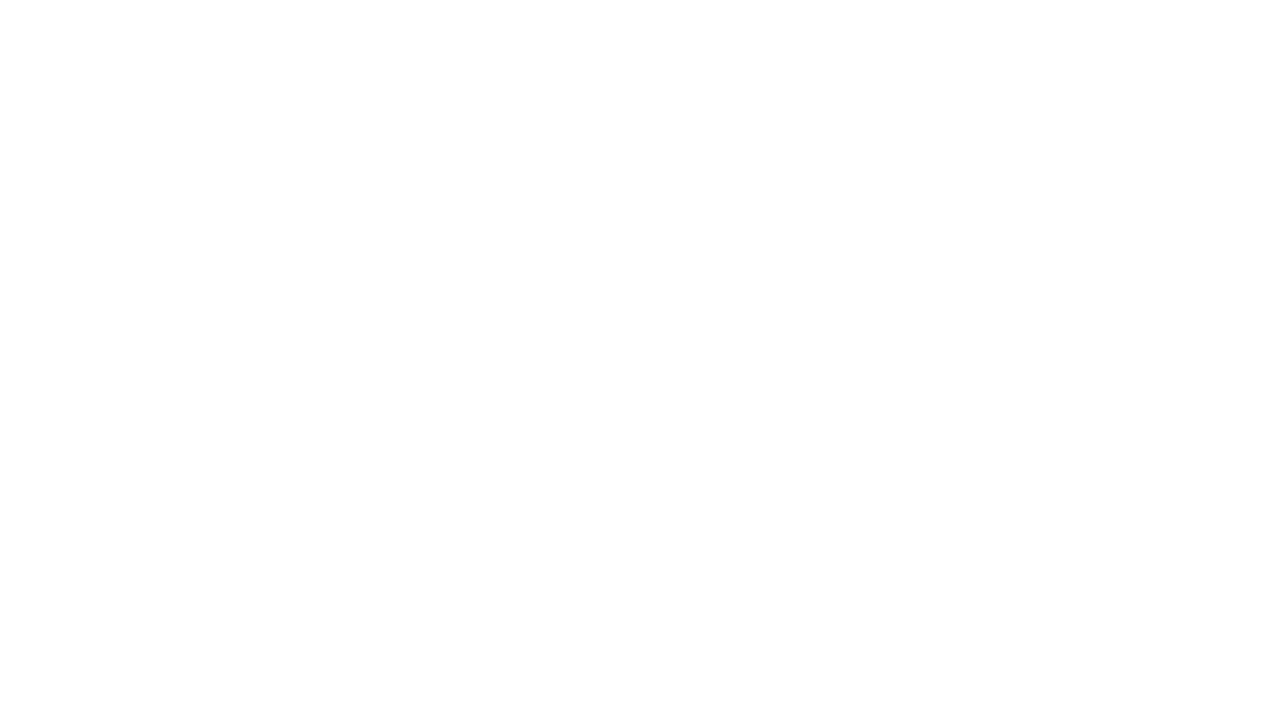
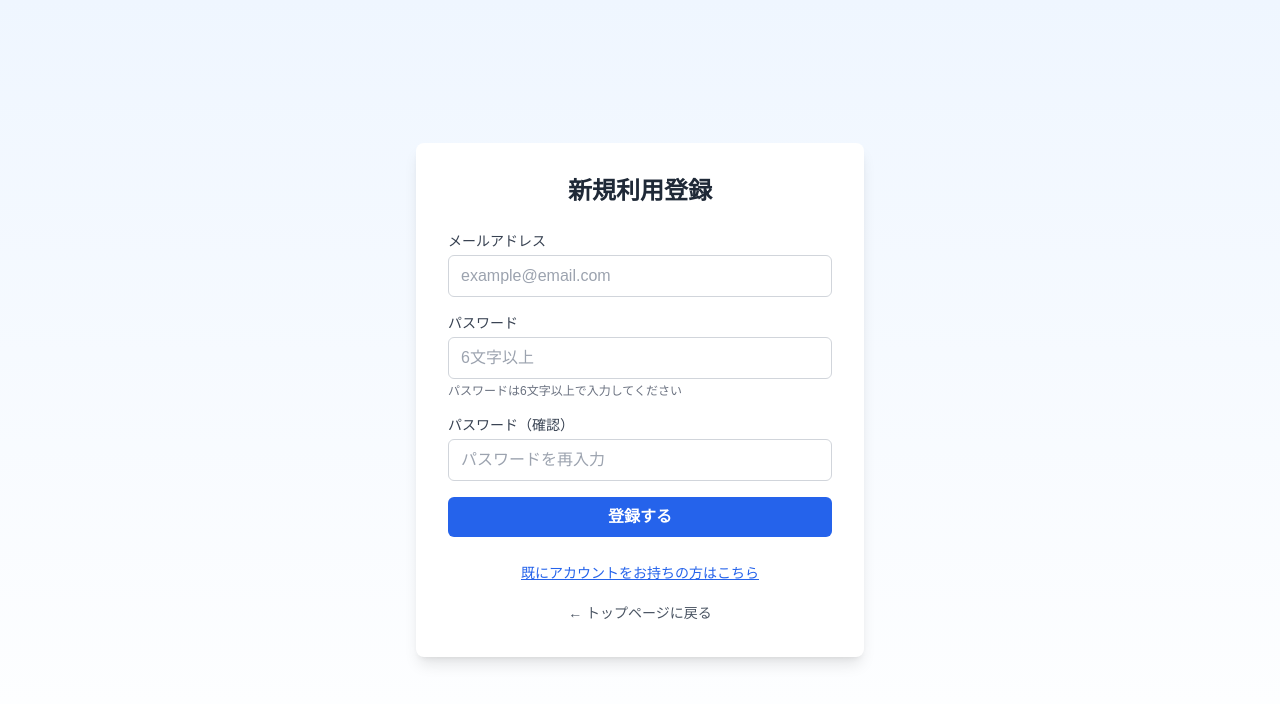
Before and after one commit to takanag/greeting, a Next.js app: page /greeting/signup in a window 1280 px wide. Before the commit this address had no page. Shown: the top 704 px of the page. Built offline with nearby package versions, Linux system fonts and the light colour scheme; no server answers.

Commit message:
Add greeting top page and signup page

```diff
--- /dev/null
+++ b/app/greeting/page.tsx
@@ -0,0 +1,34 @@
+import Link from 'next/link';
+
+export default function GreetingTopPage() {
+  return (
+    <div className="min-h-screen flex items-center justify-center bg-gradient-to-b from-blue-50 to-white">
+      <div className="max-w-md w-full bg-white rounded-lg shadow-lg p-8">
+        <h1 className="text-3xl font-bold text-center mb-8 text-gray-800">
+          Greeting Page作成
+        </h1>
+
+        <div className="space-y-4">
+          <Link
+            href="/greeting/signup"
+            className="block w-full bg-blue-600 text-white text-center py-3 px-6 rounded-md hover:bg-blue-700 transition-colors font-semibold"
+          >
+            新規利用登録
+          </Link>
+
+          <Link
+            href="/greeting/admin/login"
+            className="block w-full bg-gray-600 text-white text-center py-3 px-6 rounded-md hover:bg-gray-700 transition-colors font-semibold"
+          >
+            ログイン
+          </Link>
+        </div>
+
+        <div className="mt-8 text-center text-sm text-gray-600">
+          <p>既にアカウントをお持ちの方は「ログイン」を、</p>
+          <p>新規でアカウントを作成する方は「新規利用登録」をクリックしてください。</p>
+        </div>
+      </div>
+    </div>
+  );
+}
--- /dev/null
+++ b/app/greeting/signup/page.tsx
@@ -0,0 +1,204 @@
+'use client';
+
+import { useState } from 'react';
+import { createClient } from '@/lib/supabase/client';
+import { useRouter } from 'next/navigation';
+import Link from 'next/link';
+
+export default function SignupPage() {
+  const [email, setEmail] = useState('');
+  const [password, setPassword] = useState('');
+  const [confirmPassword, setConfirmPassword] = useState('');
+  const [loading, setLoading] = useState(false);
+  const [error, setError] = useState<string | null>(null);
+  const [success, setSuccess] = useState(false);
+  const router = useRouter();
+  const supabase = createClient();
+
+  const handleSignup = async (e: React.FormEvent) => {
+    e.preventDefault();
+    setLoading(true);
+    setError(null);
+    setSuccess(false);
+
+    // バリデーション
+    if (!email || !password || !confirmPassword) {
+      setError('すべての項目を入力してください');
+      setLoading(false);
+      return;
+    }
+
+    if (password !== confirmPassword) {
+      setError('パスワードが一致しません');
+      setLoading(false);
+      return;
+    }
+
+    if (password.length < 6) {
+      setError('パスワードは6文字以上で入力してください');
+      setLoading(false);
+      return;
+    }
+
+    try {
+      const { data, error } = await supabase.auth.signUp({
+        email,
+        password,
+      });
+
+      if (error) {
+        let errorMessage = '登録に失敗しました。もう一度お試しください。';
+
+        if (error.message === 'User already registered') {
+          errorMessage = 'このメールアドレスは既に登録されています';
+        } else if (error.message.includes('Password')) {
+          errorMessage = 'パスワードの形式が正しくありません';
+        } else if (error.message.includes('Email')) {
+          errorMessage = 'メールアドレスの形式が正しくありません';
+        }
+
+        setError(errorMessage);
+        setLoading(false);
+        return;
+      }
+
+      if (data.user) {
+        setSuccess(true);
+        // 3秒後にログインページにリダイレクト
+        setTimeout(() => {
+          router.push('/greeting/admin/login');
+        }, 3000);
+      }
+    } catch (err: any) {
+      const errorMessage = err.message || '登録に失敗しました。もう一度お試しください。';
+      setError(errorMessage);
+      setLoading(false);
+    }
+  };
+
+  if (success) {
+    return (
+      <div className="min-h-screen flex items-center justify-center bg-gradient-to-b from-blue-50 to-white">
+        <div className="max-w-md w-full bg-white rounded-lg shadow-lg p-8 text-center">
+          <div className="mb-4">
+            <div className="mx-auto w-16 h-16 bg-green-100 rounded-full flex items-center justify-center mb-4">
+              <svg className="w-8 h-8 text-green-600" fill="none" stroke="currentColor" viewBox="0 0 24 24">
+                <path strokeLinecap="round" strokeLinejoin="round" strokeWidth={2} d="M5 13l4 4L19 7" />
+              </svg>
+            </div>
+            <h2 className="text-2xl font-bold text-gray-800 mb-2">登録完了</h2>
+            <p className="text-gray-600 mb-4">
+              アカウントの登録が完了しました。
+              <br />
+              確認メールが送信されましたので、メールボックスをご確認ください。
+              <br />
+              （メール確認が不要な設定の場合は、すぐにログインできます）
+            </p>
+            <p className="text-sm text-gray-500">
+              3秒後にログインページにリダイレクトします...
+            </p>
+          </div>
+          <Link
+            href="/greeting/admin/login"
+            className="inline-block bg-blue-600 text-white py-2 px-6 rounded-md hover:bg-blue-700 transition-colors"
+          >
+            ログインページへ
+          </Link>
+        </div>
+      </div>
+    );
+  }
+
+  return (
+    <div className="min-h-screen flex items-center justify-center bg-gradient-to-b from-blue-50 to-white">
+      <div className="max-w-md w-full bg-white rounded-lg shadow-lg p-8">
+        <h1 className="text-2xl font-bold mb-6 text-center text-gray-800">新規利用登録</h1>
+
+        <form onSubmit={handleSignup} className="space-y-4">
+          <div>
+            <label htmlFor="email" className="block text-sm font-medium text-gray-700 mb-1">
+              メールアドレス
+            </label>
+            <input
+              id="email"
+              type="email"
+              value={email}
+              onChange={(e) => setEmail(e.target.value)}
+              autoComplete="email"
+              required
+              className="w-full px-3 py-2 border border-gray-300 rounded-md focus:outline-none focus:ring-2 focus:ring-blue-500"
+              placeholder="example@email.com"
+            />
+          </div>
+
+          <div>
+            <label htmlFor="password" className="block text-sm font-medium text-gray-700 mb-1">
+              パスワード
+            </label>
+            <input
+              id="password"
+              type="password"
+              value={password}
+              onChange={(e) => setPassword(e.target.value)}
+              autoComplete="new-password"
+              required
+              minLength={6}
+              className="w-full px-3 py-2 border border-gray-300 rounded-md focus:outline-none focus:ring-2 focus:ring-blue-500"
+              placeholder="6文字以上"
+            />
+            <p className="text-xs text-gray-500 mt-1">パスワードは6文字以上で入力してください</p>
+          </div>
+
+          <div>
+            <label htmlFor="confirmPassword" className="block text-sm font-medium text-gray-700 mb-1">
+              パスワード（確認）
+            </label>
+            <input
+              id="confirmPassword"
+              type="password"
+              value={confirmPassword}
+              onChange={(e) => setConfirmPassword(e.target.value)}
+              autoComplete="new-password"
+              required
+              minLength={6}
+              className="w-full px-3 py-2 border border-gray-300 rounded-md focus:outline-none focus:ring-2 focus:ring-blue-500"
+              placeholder="パスワードを再入力"
+            />
+          </div>
+
+          {error && (
+            <div className="bg-red-50 border border-red-200 text-red-700 px-4 py-3 rounded-md text-sm">
+              {error}
+            </div>
+          )}
+
+          <button
+            type="submit"
+            disabled={loading}
+            className="w-full bg-blue-600 text-white py-2 px-4 rounded-md hover:bg-blue-700 disabled:opacity-50 disabled:cursor-not-allowed font-semibold"
+          >
+            {loading ? '登録中...' : '登録する'}
+          </button>
+        </form>
+
+        <div className="mt-6 text-center">
+          <Link
+            href="/greeting/admin/login"
+            className="text-sm text-blue-600 hover:text-blue-800 underline"
+          >
+            既にアカウントをお持ちの方はこちら
+          </Link>
+        </div>
+
+        <div className="mt-4 text-center">
+          <Link
+            href="/greeting"
+            className="text-sm text-gray-600 hover:text-gray-800"
+          >
+            ← トップページに戻る
+          </Link>
+        </div>
+      </div>
+    </div>
+  );
+}
--- a/middleware.ts
+++ b/middleware.ts
@@ -4,8 +4,8 @@ import { NextResponse, type NextRequest } from 'next/server';
 export async function middleware(request: NextRequest) {
   const pathname = request.nextUrl.pathname;
 
-  // ログインページの場合は認証チェックをスキップ
-  if (pathname === '/greeting/admin/login') {
+  // ログインページと新規登録ページの場合は認証チェックをスキップ
+  if (pathname === '/greeting/admin/login' || pathname === '/greeting/signup') {
     return NextResponse.next();
   }
 
```
